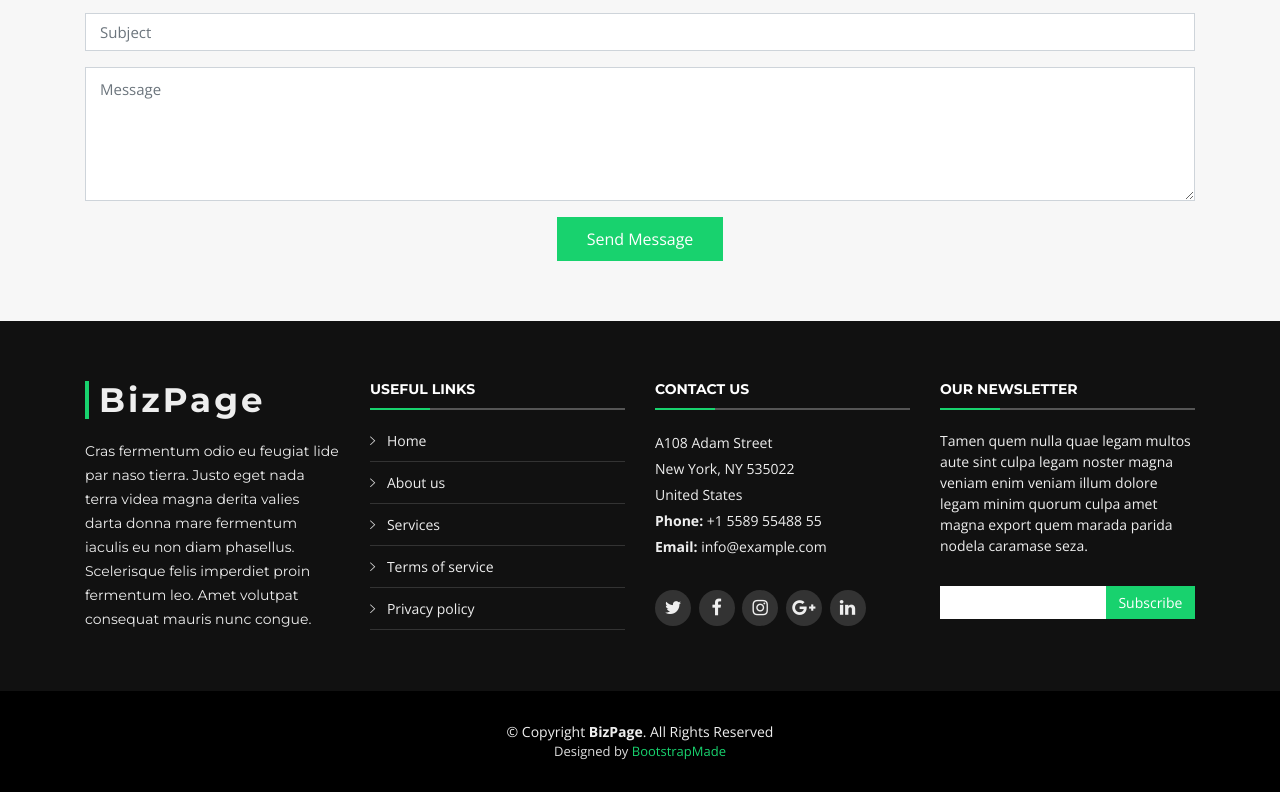
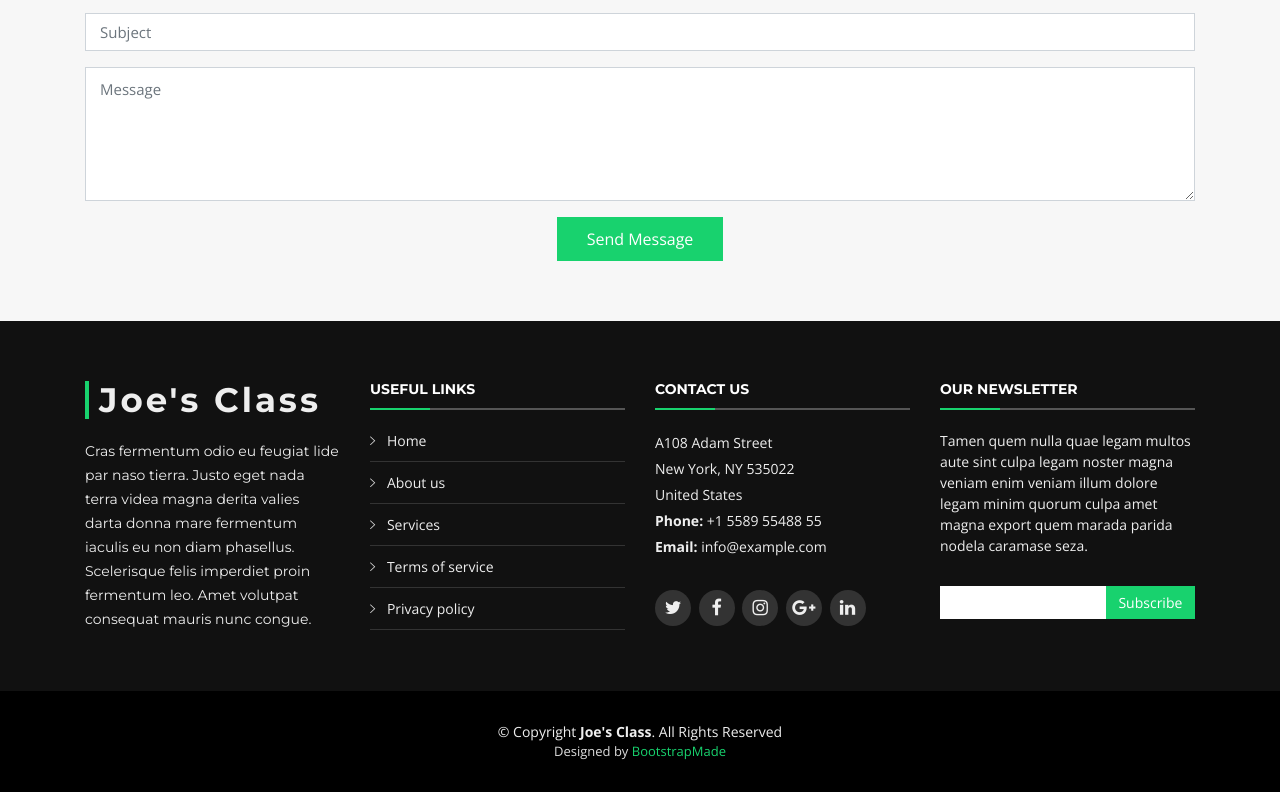
Before and after one commit to Darkside8713/JoesClasses, a plain HTML site: page index.html in a window 1280 px wide. Shown: the part 7119-7911 px from the top of the page. Drawn offline with nearby package versions, Linux system fonts and the light colour scheme; files whose address does not match are found by name.

Commit message:
Update index.html

```diff
--- a/index.html
+++ b/index.html
@@ -811,7 +811,7 @@
         <div class="row">
 
           <div class="col-lg-3 col-md-6 footer-info">
-            <h3>BizPage</h3>
+            <h3>Joe's Class</h3>
             <p>Cras fermentum odio eu feugiat lide par naso tierra. Justo eget nada terra videa magna derita valies darta donna mare fermentum iaculis eu non diam phasellus. Scelerisque felis imperdiet proin fermentum leo. Amet volutpat consequat mauris nunc congue.</p>
           </div>
 
@@ -860,7 +860,7 @@
 
     <div class="container">
       <div class="copyright">
-        &copy; Copyright <strong>BizPage</strong>. All Rights Reserved
+        &copy; Copyright <strong>Joe's Class</strong>. All Rights Reserved
       </div>
       <div class="credits">
         <!--
```
